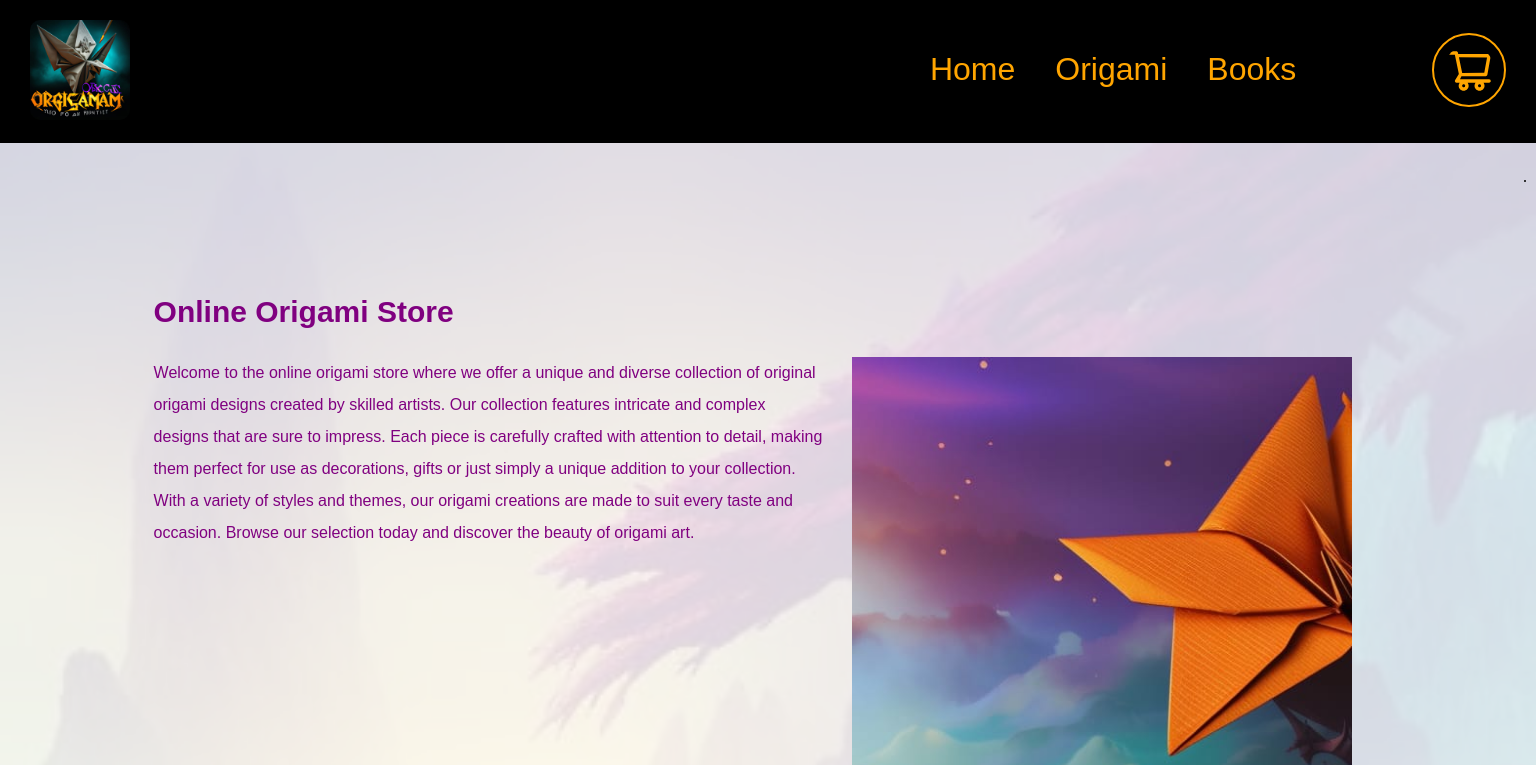
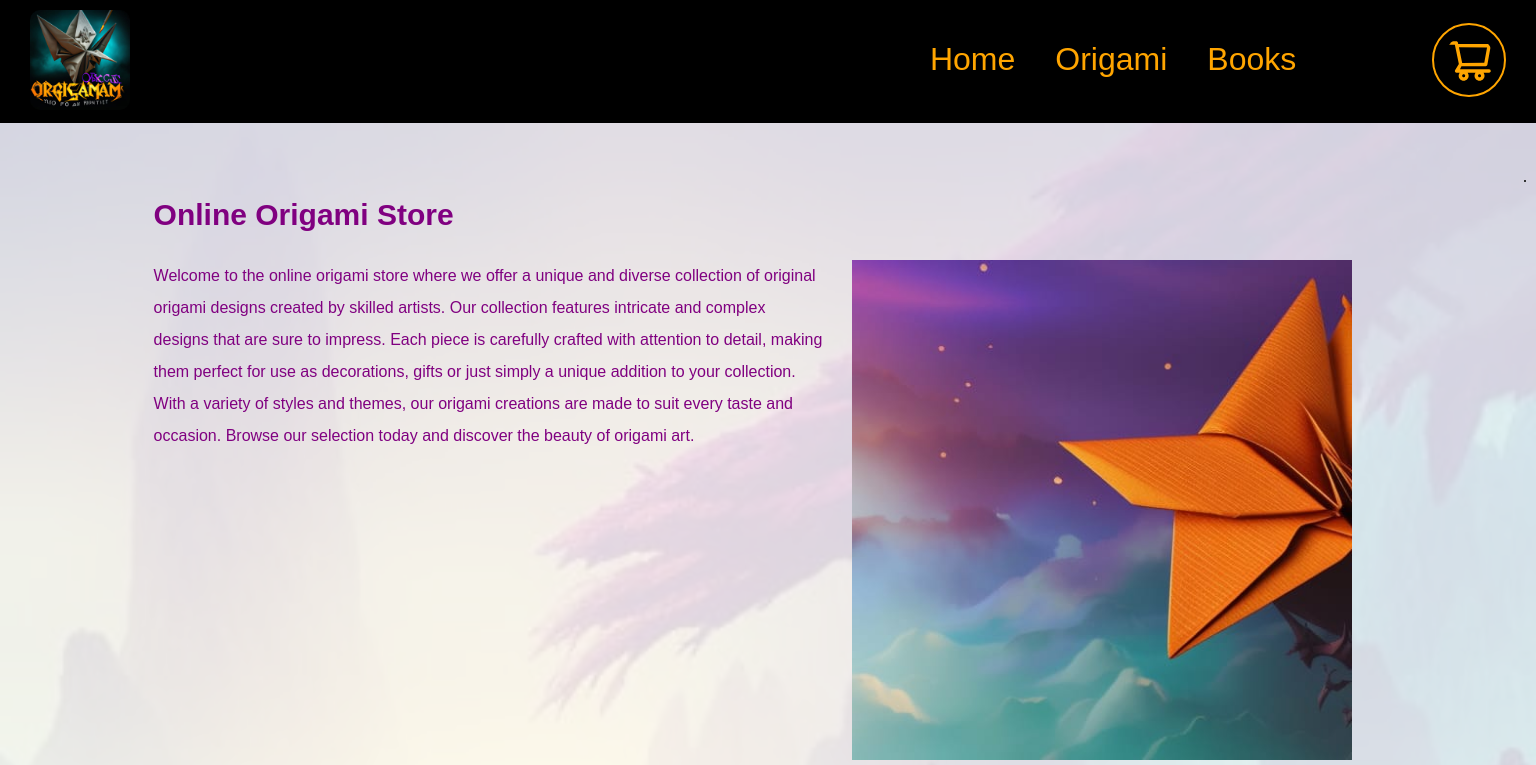
Before and after one commit to wildcard329/origami-frontend-store, a React (Vite) app: page / in a window 1536 px wide. Shown: the top 765 px of the page. Built offline with nearby package versions, Linux system fonts and the light colour scheme.

Commit message:
[app-layout-001] fixed padding on laptop screens

```diff
--- a/src/App.css
+++ b/src/App.css
@@ -22,7 +22,10 @@
 }
 
 @media (min-width: 768px) {
-
+  .app-content {
+    padding-top: 5%;
+    padding-bottom: 5%;
+  }
 }
 
 @media (min-width: 1024px) {
--- a/src/components/templates/app-header/appheader.css
+++ b/src/components/templates/app-header/appheader.css
@@ -3,7 +3,7 @@
   flex-direction: row;
   justify-content: space-between;
   align-items: center;
-  padding: 20px 30px;
+  padding: 10px 30px;
   background-color: black;
 }
 
@@ -39,6 +39,9 @@ html.books .app-header a[href="/books"] {
 }
 
 @media (min-width: 768px) {
+  .app-header {
+    padding: 0 30px;
+  }
   .mobile-nav {
     display: none;
   }
@@ -59,3 +62,9 @@ html.books .app-header a[href="/books"] {
     margin-left: 45%;
   }
 }
+
+@media (min-width: 1400px) {
+  .app-header {
+    padding: 10px 30px;
+  }
+}
```
